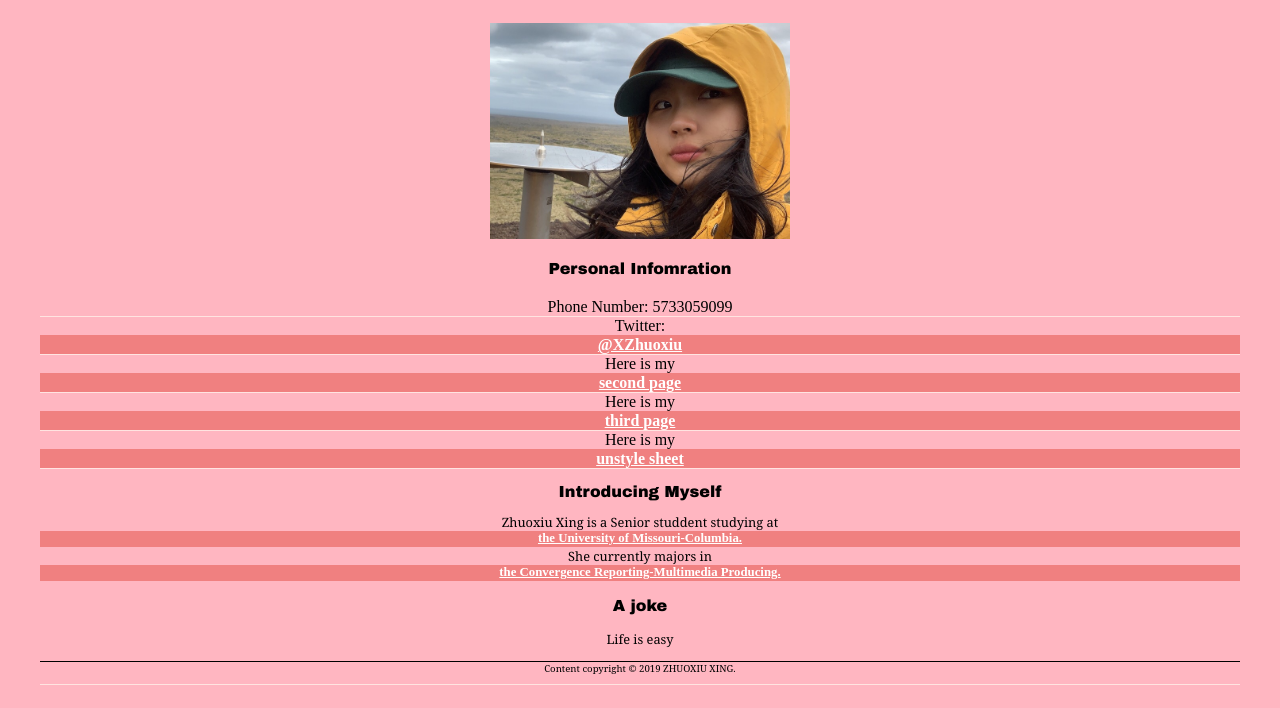
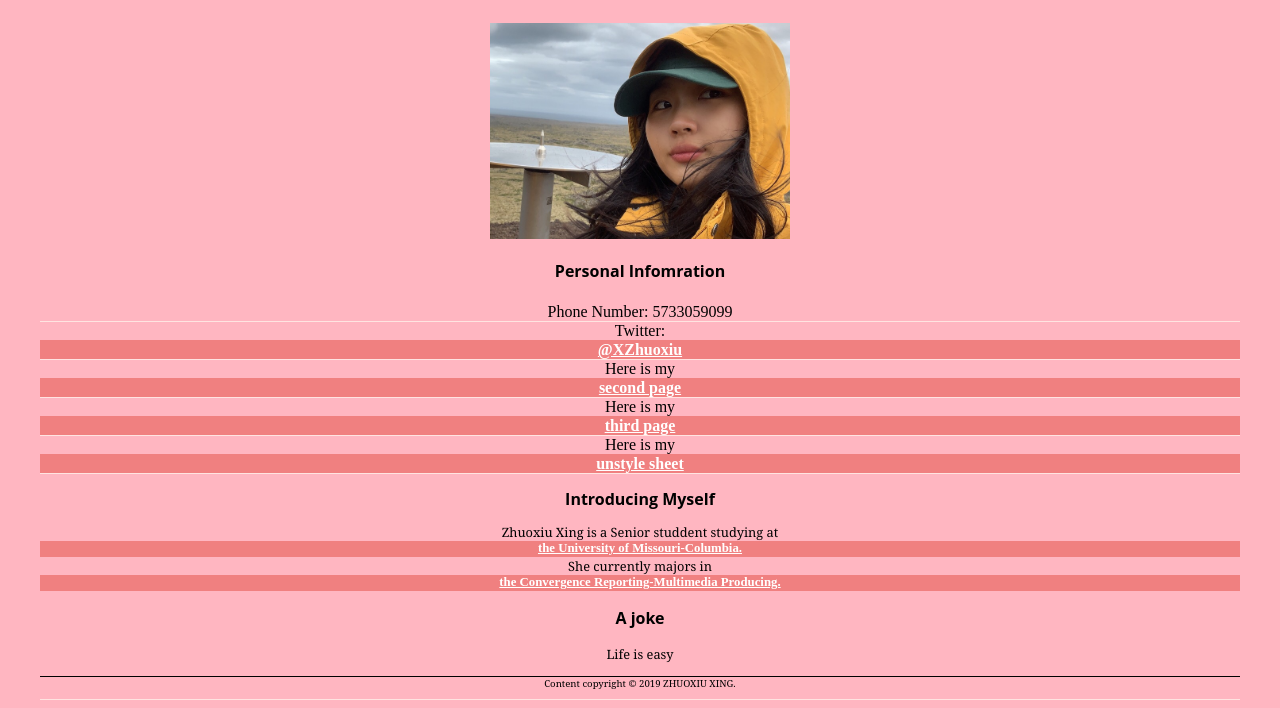
Before and after one commit to j4502-fs19/zhuoxiu-xing, a plain HTML site: page J4502-Assignment 2/index.html in a window 1280 px wide. Shown: the part 137-845 px from the top of the page. Drawn offline with Linux system fonts and the light colour scheme.

Commit message:
Validated

```diff
--- a/J4502-Assignment 2/style.css
+++ b/J4502-Assignment 2/style.css
@@ -13,19 +13,19 @@ h1 {
 
 
 h2 {
-	font-family: Arial Black, Arial, sans-serif;
+	font-family: 'Open Sans', sans-serif;
 	font-size: 1em;
 	text-align: center;
 }
 
 h3 {
-	font-family: Arial Black, Arial, sans-serif;
+	font-family: 'Open Sans', sans-serif;
 	font-size: 1em;
 	text-align: center;
 }
 
 h4 {
-	font-family: Arial Black, Arial, sans-serif;
+	font-family:'Open Sans', sans-serif;
 	font-size: 1em;
 	text-align: center;
 }
@@ -74,10 +74,9 @@ p {
 	background-color: #FFE4E1;
 }
 
-
 img {
 	border: none;
-	align-items:
+	align-items: center;
 }
 
 #footer {
```
Also changed, not shown: J4502-Assignment 2/index.html (+1 -1 lines).
